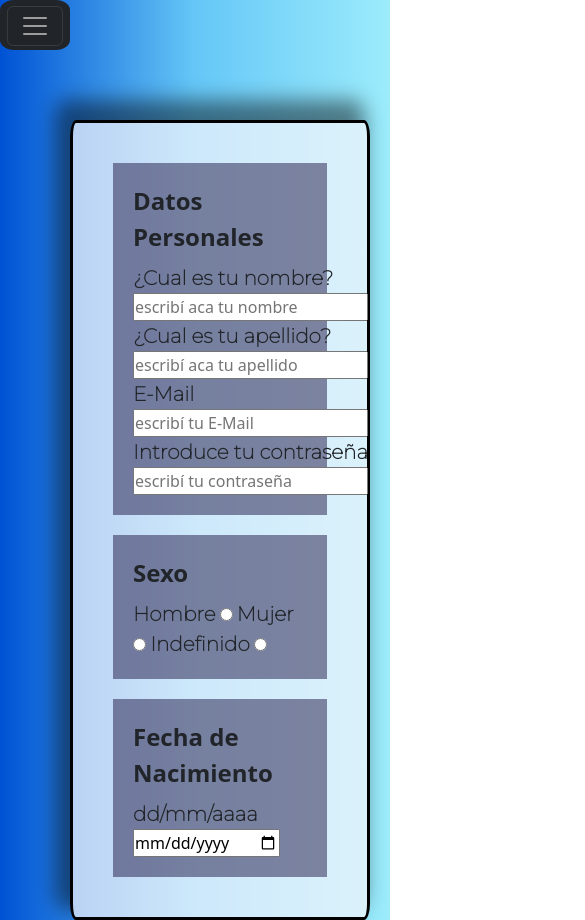
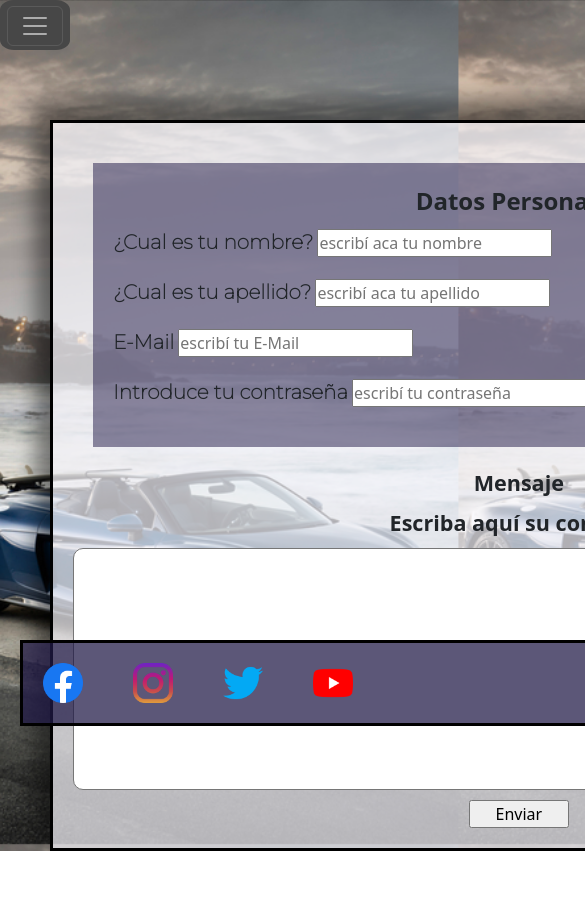
Before and after one commit to MartinIozzi/proyecto-audi-1, a website: page pages/formulario.html in a window 390 px wide. Shown: the top 920 px of the page, 585 px wide, since content can reach past the window. After the commit the page ends 851 px from the top, so only its background shows below. Drawn offline with nearby package versions, Linux system fonts and the light colour scheme.

Commit message:
modificacion de variables, se agregó mas formulario

```diff
--- a/pages/formulario.html
+++ b/pages/formulario.html
@@ -27,7 +27,7 @@
 <body class="config4">
     <header>
         <div class="contenedor">
-                    <nav class="contenedor-mobile navbar navbar-dark bg-dark fixed-top">
+                    <nav class="contenedor-mobile navbar navbar-dark fixed-top">
                         <div class="container-fluid">
                             <a class="navbar-brand" href="#"></a>
                                 <button class="navbar-toggler" type="button" data-bs-toggle="offcanvas" data-bs-target="#offcanvasDarkNavbar" aria-controls="offcanvasDarkNavbar">
@@ -51,7 +51,7 @@
                                             <li class="nav-item">
                                             <a class="nav-link active" href="../pages/servicio-al-cliente.html">Servicio al cliente</a>
                                             <li class="nav-item">
-                                            <a class="nav-link active" href="../pages/formulario.html">Iniciar Sesion</a>
+                                            <a class="nav-link active" href="../pages/formulario.html">Consultas</a>
                                             </ul>
                                             </li>
                                     </ul>
@@ -70,47 +70,39 @@
         <form class="cuadro-de-informacion" action="" method="post" enctype="">
             <fieldset class="cuadro-de-informacion1">
                 <legend class="datos">Datos Personales</legend>
+                    <div class="espacios">
                 <label for="nombre">
                 <span class="letra">¿Cual es tu nombre?</span>
                 <input type="text" id="nombre" placeholder="escribí aca tu nombre"></label>
+                    </div>
+                    <div class="espacios">
                 <label for="apellido">
                 <span class="letra">¿Cual es tu apellido?</span>
                 <input type="text" id="apellido" placeholder="escribí aca tu apellido"></label>
-
-
+                    </div>
+                    <div class="espacios">
                 <label for="email">
-                    <span class="letra">E-Mail</span>
-                    <input type="text" id="email" placeholder="escribí tu E-Mail">
+                <span class="letra">E-Mail</span>
+                <input type="text" id="email" placeholder="escribí tu E-Mail"></label>
+                    </div>
+                    <div class="espacios">
+                <label for="contraseña">
+                <span class="letra">Introduce tu contraseña</span>
+                <input type="text" id="contraseña" placeholder="escribí tu contraseña">
                 </label>
-
-                <label for="contraseña">
-                    <span class="letra">Introduce tu contraseña</span>
-                    <input type="text" id="contraseña" placeholder="escribí tu contraseña">
-                </label>
+                    </div>
             </fieldset>
-
-            <fieldset class="cuadro-de-informacion1">
-                <legend class="datos">Sexo</legend>
-                <label  class="letra"for="hombre">Hombre</label>
-                <input type="radio" id="hombre" name="sexo" value="hombre">
-                <label  class="letra"for="mujer">Mujer</label>
-                <input type="radio" id="mujer" name="sexo" value="mujer">
-                <label  class="letra"for="indefinido">Indefinido</label>
-                <input type="radio" name="sexo" id="indefinido" value="infefinido">
+            <fieldset>
+                <div>
+                <legend>Mensaje</legend>
+                <legend>Escriba aquí su consulta</legend>
+                <textarea class="text-area" name="mensaje" id="" cols="100" rows="10"></textarea>
+                <input class="boton-envio" type="submit" value="Enviar">
+                </div>
             </fieldset>
-
-            <fieldset class="cuadro-de-informacion1">
-                <legend class="datos">Fecha de Nacimiento</legend>
-                <label class="letra" for="">dd/mm/aaaa</label>
-                <input type="date" name="Fecha" id="ddmmaa">
-            </fieldset>
-
-            </form>
-
-
         </main>
     </body>
-        <footer class="footer1">
+        <footer>
             <div class="iconos">
                 <a href="https://es-la.facebook.com/AudiArg/" target="_blank"><img class="facebook" src="../img/facebook.png" width="40px" height="40px" alt="">
                     <a href="https://www.instagram.com/audiofficial/?hl=es" target="_blank"><img class="instagram" src="../img/instagram.png" width="40px" height="40px" alt="">
--- a/scss/layout/_body-formulario.scss
+++ b/scss/layout/_body-formulario.scss
@@ -1,8 +1,15 @@
 .config4{
+        background-image: url(../img/fondo.jpg);
         background-repeat: no-repeat;
         background-attachment: fixed;
         background-position: center;
-        background: #9CECFB;
-        background: -webkit-linear-gradient(to right, #0052D4, #65C7F7, #9CECFB);
-        background: linear-gradient(to right, #0052D4, #65C7F7, #9CECFB);
+        background-size: cover;
+        display: grid;
+        grid-area: body;
+        grid-template-rows: 100px 720px 100px;
+        grid-template-areas:
+        "body"
+        "main"
+        "footer"
+        ;
     }
--- a/scss/layout/_main-formulario.scss
+++ b/scss/layout/_main-formulario.scss
@@ -1,12 +1,14 @@
+main fieldset div{
+    border: black;
+}
+
 .cuadros{
-    padding-top: 100px;
     padding-left: 50px;
 }
 .cuadro-de-informacion{
     border: solid rgb(0, 0, 0);
-    box-shadow: -10px -15px 20px 5px rgba(0, 0, 0, 0.466);
-    border-radius: 2%;
-    margin: 20px;
+    width: 95%;
+    margin: 0px;
     padding: 20px;
     background-color: rgba(248, 247, 253, 0.705);
 }
@@ -14,28 +16,40 @@
 .cuadro-de-informacion1{
     margin: 20px;
     padding: 20px;
-    background-color: rgba(34, 26, 71, 0.507);
 }
 
-.cuadro-de-informacion1{
-    margin: 20px;
-    padding: 20px;
-    background-color: rgba(34, 26, 71, 0.507);
+fieldset legend{
+    text-align: center;
+    font-weight: bold;
 }
 
-.cuadro-de-informacion1{
-    margin: 20px;
-    padding: 20px;
-    background-color: rgba(34, 26, 71, 0.507);
+
+.text-area{
+    display: block;
+    margin: auto;
+    border-radius: 10px;
+}
+
+.boton-envio{
+    display: block;
+    margin: auto;
+    margin-top: 10px;
+    width: 100px;
 }
 
 .datos{
+    gap: 10px;
     font-size: x-large;
     font-weight: bolder;
+}
+
+.espacios{
+    margin-bottom: 20px;
 }
 
 .letra{
     font-size: 20px;
     font-family: 'Montserrat', sans-serif;
     font-weight: bold;
+    text-align: center;
 }
--- a/scss/layout/_main-index.scss
+++ b/scss/layout/_main-index.scss
@@ -5,7 +5,7 @@ section{
 .parrafo1{
     font-family: sans-serif;;
     font-weight: bolder;
-    font-size: 30px;
+    font-size: 18px;
     padding-left: 25px;
     border: 10px;
     color: rgb(0, 0, 0);
@@ -14,7 +14,7 @@ section{
 .parrafo2{
     font-family: sans-serif;;
     font-weight: bolder;
-    font-size: 20px;
+    font-size: 15px;
     margin-top: 50px;
     padding-left: 25px;
     border: 10px;
--- a/scss/layout/_main-novedades.scss
+++ b/scss/layout/_main-novedades.scss
@@ -42,7 +42,6 @@
         display: flex;
         border: solid black;
         border-radius: 5%;
-        width: 600px;
         padding: 20px;
         background-color: rgba(255, 255, 255, 0.61);
     }
--- a/scss/layout/_media-mobile.scss
+++ b/scss/layout/_media-mobile.scss
@@ -220,10 +220,10 @@
 @media (max-width:400px){
     .estructura{
         display: block;
-        margin-left: 90px;
+        margin-left: 0px;
     }
 
-    .info-autos{
+    .info-autos .mobile{
         width: 400px;
         margin-bottom: 10px;
     }
@@ -299,3 +299,59 @@
         font-size: 20px;
     }
 }
+
+
+//*formulario*//
+@media (max-width:400px){
+.config4{
+    background-image: url(../img/fondo-celular-novedades.jpg);
+    background-repeat: no-repeat;
+    background-attachment: fixed;
+    background-position: center;
+    background-size: cover;
+    display: grid;
+    grid-area: body;
+    grid-template-rows: 100px 520px 100px;
+    grid-template-areas:
+    "body"
+    "main"
+    "footer"
+    ;
+
+}
+
+.cuadros{
+    padding-top: 20px;
+    padding-left: 50px;
+}
+.cuadro-de-informacion{
+    border: solid rgb(0, 0, 0);
+    box-shadow: -10px -15px 20px 5px rgba(0, 0, 0, 0.466);
+    width: 95%;
+    margin: 0px;
+    padding: 20px;
+    background-color: rgba(248, 247, 253, 0.705);
+}
+
+.cuadro-de-informacion1{
+    margin: 20px;
+    padding: 20px;
+    background-color: rgba(34, 26, 71, 0.507);
+}
+
+.datos{
+    gap: 10px;
+    font-size: x-large;
+    font-weight: bolder;
+}
+
+.espacios{
+    margin-bottom: 20px;
+}
+
+.letra{
+    font-size: 20px;
+    font-family: 'Montserrat', sans-serif;
+    font-weight: bold;
+}
+}
```
Also changed, not shown: index.html (+1 -1 lines), pages/galeria.html (+1 -1 lines), pages/novedades.html (+8 -2 lines), pages/servicio-al-cliente.html (+1 -1 lines), css/style.css, img/fondo-celular-novedades.jpg (added), img/fondo.jpg (added).
